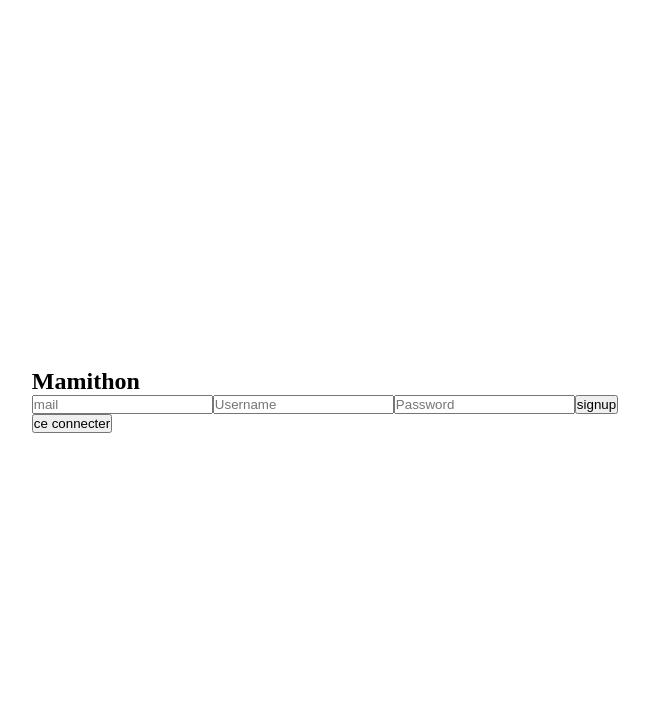
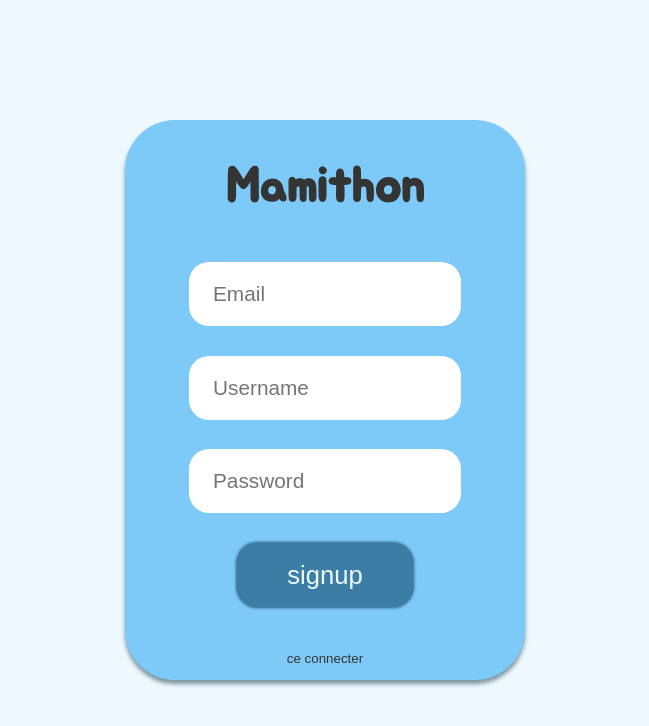
Before and after one commit to MamiThon/Front, a Vue app in the folder mamithon/: page /signup in a window 1280 px wide. Shown: the top 726 px of the page, without its empty margins (315-964 px from the left). Built offline with nearby package versions, Linux system fonts and the light colour scheme.

Commit message:
💄| design pages login signup

```diff
--- a/mamithon/src/App.vue
+++ b/mamithon/src/App.vue
@@ -16,10 +16,41 @@ export default {
 
 
 <style>
+@import url('https://fonts.googleapis.com/css2?family=Jua&display=swap');
+@import url('https://fonts.googleapis.com/css2?family=Poppins&display=swap');
+
 * {
   padding: 0;
   margin: 0;
   box-sizing: border-box;
+
+}
+
+:root{
+  --var-color: #1B4965;
+  --var-color2: #EEF9FF;
+  --var-color3: #7DCAF9;
+  /* ###### Declinaison de couleur ###### */
+
+  --var-color4: #1E4054;
+  --var-color5: #2D5E7D;
+  --var-color6: #3C7DA6;
+  --var-color7: #57B7F2;
+}
+
+
+
+html, body {
+  font-family: 'Poppins', sans-serif;
+}
+
+h1, h2, h3, h4, h5, h6 {
+  font-family: 'Jua', sans-serif;
+  color: #343434;
+}
+
+#app {
+  font-family: 'Poppins', sans-serif;
 }
 
 
@@ -30,6 +61,7 @@ body {
   align-items: center;
   justify-content: center;
   overflow-x:hidden ;
+  background-color: var(--var-color2);
 }
 
 
--- a/mamithon/src/components/blocLogin.vue
+++ b/mamithon/src/components/blocLogin.vue
@@ -1,14 +1,14 @@
 <template>
-    <div>
-        <h2>
+    <div class="content-input">
+        <h2 class="title-Login">
             Mamithon
         </h2>
-        <form action="submit">
-            <input type="text" name="mail" id="mail" placeholder="mail">
+        <form action="submit" class="form-input">
+            <input type="text" name="mail" id="mail" placeholder="Email">
             <input type="password" name="password" id="password" placeholder="Password">
-            <input type="submit" value="Login">
+            <input type="submit" value="Login" class="btn-Login">
         </form>
-        <button @click="signup">Sign Up</button>
+        <button class="redirect-signup" @click="signup">Créé un compte</button>
     </div>
 </template>
 
@@ -25,6 +25,10 @@ export default {
     methods: {
         signup() {
             this.$router.push(`/signup`)
+        },
+
+        submitForm() {
+            console.log("submitForm")
         }
     }
 };
@@ -34,4 +38,84 @@ export default {
 </script>
 
 <style scoped>
+
+.content-input {
+    display: flex;
+    flex-direction: column;
+    align-items: center;
+    justify-content: space-around;
+    height: auto;
+    width: auto;
+    background-color: var(--var-color3);
+    width: 25rem;
+    height: 30rem;
+    border-radius: 50px;
+    padding: 1.5rem 0 0 0;
+    box-shadow: 0px 4px 4px 0px rgba(30, 64, 84, 0.55);
+
+}
+
+.form-input {
+    display: flex;
+    flex-direction: column;
+    align-items: center;
+    justify-content: space-around;
+    height: 60%;
+    width: 85%;
+
+    /* background-color: fuchsia; */
+}
+
+#mail, #password {
+    height: 4rem;
+    width: 80%;
+    border-radius: 20px;
+    border: none;
+    outline: none;
+    padding-left:1.5rem;
+    font-size: 1.3rem;
+}
+
+.title-Login {
+    font-size: 3rem;
+}
+
+.btn-Login {
+    border: none;
+    outline: none;
+    width: 11rem;
+    height: 4rem;
+    border-radius: 20px;
+    background-color: var(--var-color6);
+    color: var(--var-color2);
+    font-size: 1.6rem;
+    box-shadow: 0px 0px 3px 1px var(--var-color5);
+}
+
+.btn-Login:hover {
+    box-shadow: inset 0px 0px 0px 2px var(--var-color5);
+    cursor: pointer;
+}
+
+.redirect-signup {
+    border: none;
+    outline: none;
+    background-color: transparent;
+    color: #343434;
+}
+
+.redirect-signup:hover {
+    text-decoration: underline;
+    cursor: pointer;
+}
+
+
+
+
+
+
+
+
+    /* height width heigth width */
+
 </style>
--- a/mamithon/src/components/blocSignup.vue
+++ b/mamithon/src/components/blocSignup.vue
@@ -1,15 +1,15 @@
 <template>
-    <div>
-        <h2>
+    <div class="content-input" >
+        <h2 class="title-Signup">
             Mamithon
         </h2>
-        <form action="submit">
-            <input type="text" name="mail" id="mail" placeholder="mail">
+        <form action="submit" class="form-input">
+            <input type="text" name="mail" id="mail" placeholder="Email">
             <input type="text" name="username" id="username" placeholder="Username">
             <input type="password" name="password" id="password" placeholder="Password">
-            <input type="submit" value="signup">
+            <input type="submit" value="signup" class="btn-SignUp">
         </form>
-        <button @click="login">ce connecter</button>
+        <button class="redirect-login" @click="login">ce connecter</button>
     </div>
 </template>
 
@@ -30,4 +30,77 @@ export default {
 
 
 <style scoped>
+
+.content-input {
+    display: flex;
+    flex-direction: column;
+    align-items: center;
+    justify-content: space-around;
+    height: auto;
+    width: auto;
+    background-color: var(--var-color3);
+    width: 25rem;
+    height: 35rem;
+    border-radius: 50px;
+    padding: 1.5rem 0 0 0;
+    box-shadow: 0px 4px 4px 0px rgba(30, 64, 84, 0.55);
+
+}
+
+.form-input {
+    display: flex;
+    flex-direction: column;
+    align-items: center;
+    justify-content: space-around;
+    height: 70%;
+    width: 85%;
+
+    /* background-color: fuchsia; */
+}
+
+#mail, #password, #username {
+    height: 4rem;
+    width: 80%;
+    border-radius: 20px;
+    border: none;
+    outline: none;
+    padding-left:1.5rem;
+    font-size: 1.3rem;
+}
+
+.title-Signup {
+    font-size: 3rem;
+}
+
+.btn-SignUp {
+    border: none;
+    outline: none;
+    width: 11rem;
+    height: 4rem;
+    border-radius: 20px;
+    background-color: var(--var-color6);
+    color: var(--var-color2);
+    font-size: 1.6rem;
+    box-shadow: 0px 0px 3px 1px var(--var-color5);
+}
+
+.btn-SignUp:hover {
+    box-shadow: inset 0px 0px 0px 2px var(--var-color5);
+    cursor: pointer;
+}
+
+.redirect-login {
+    border: none;
+    outline: none;
+    background-color: transparent;
+    color: #343434;
+}
+
+.redirect-login:hover {
+    text-decoration: underline;
+    cursor: pointer;
+}
+
+
+
 </style>
--- a/mamithon/src/pages/login-page.vue
+++ b/mamithon/src/pages/login-page.vue
@@ -20,4 +20,6 @@ export default {
 
 <style>
 
+
+
 </style>
```
